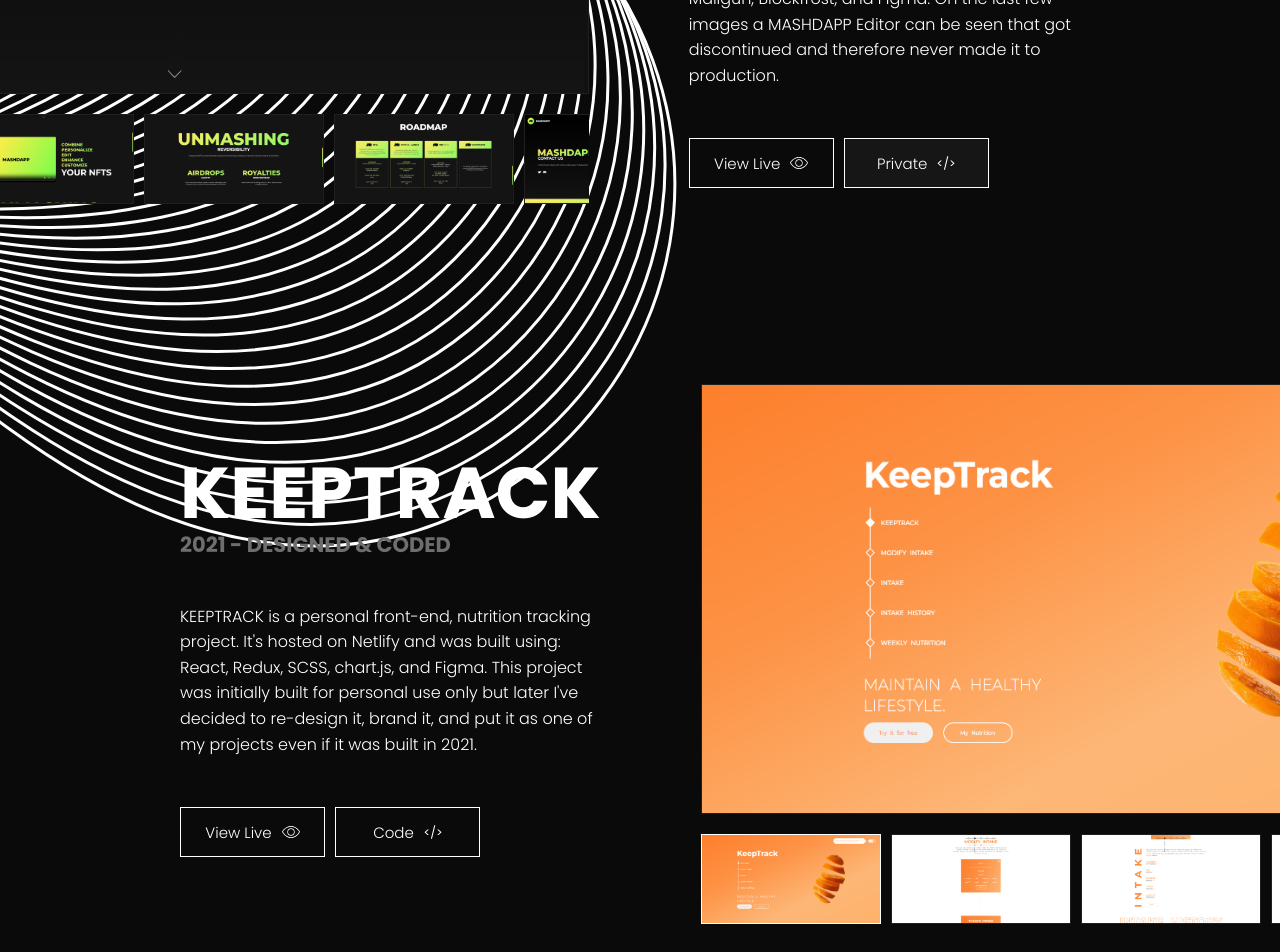
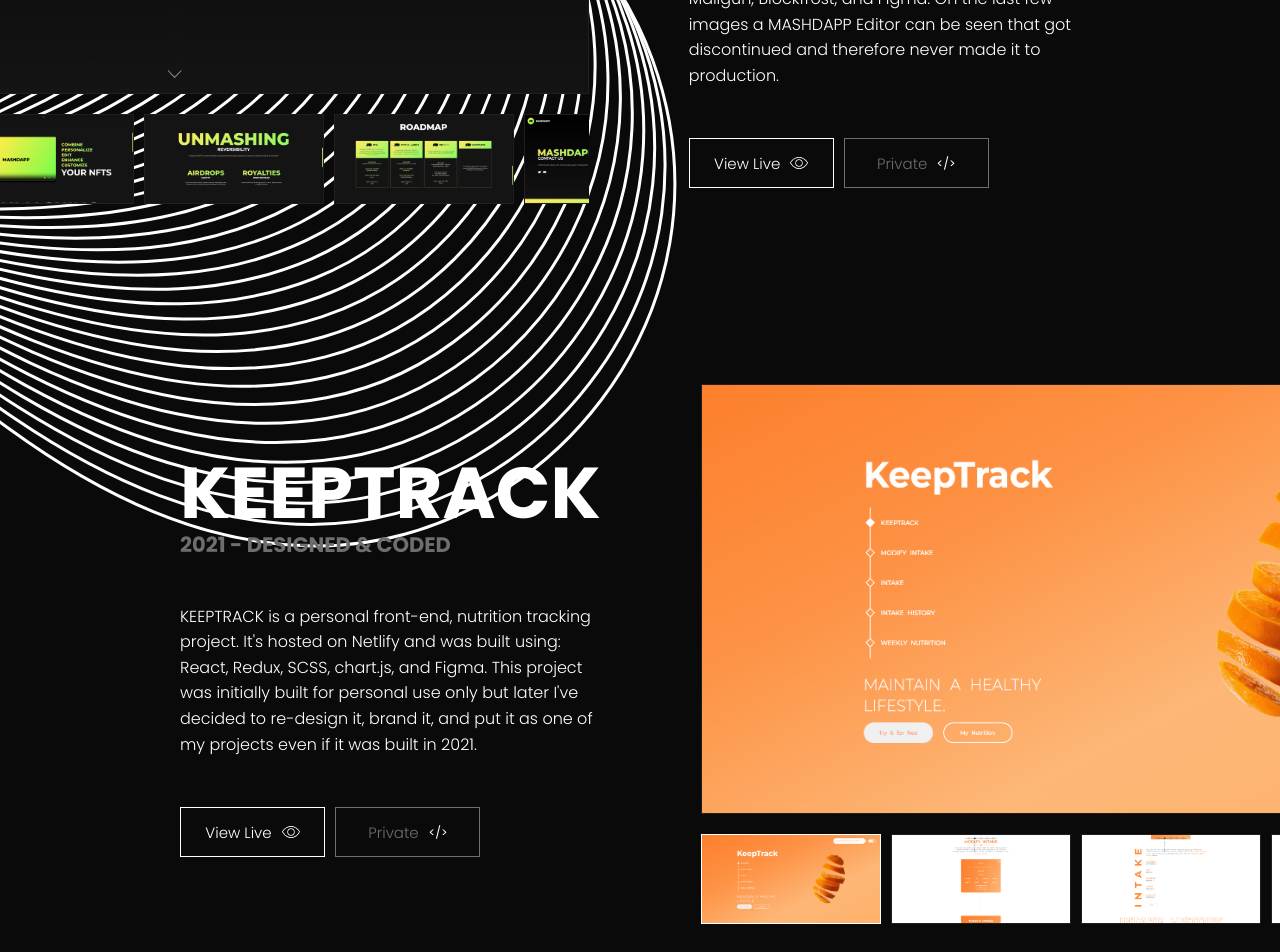
Before and after one commit to jovand3v/portfolio, a Next.js app: page / in a window 1280 px wide. Shown: the part 4040-4992 px from the top of the page. Built offline with nearby package versions, Linux system fonts and the light colour scheme.

Commit message:
updated project showcase disabled btn style

```diff
--- a/app/home/work-project-showcase.module.scss
+++ b/app/home/work-project-showcase.module.scss
@@ -42,8 +42,9 @@
   font-size: 15px;
 }
 .btnDisabled {
-  background: rgb(22, 22, 22);
   cursor: not-allowed;
+  color: var(--foreground-color-secondary);
+  border-color: var(--foreground-color-secondary);
 }
 .btnIcon {
   width: 18px;
--- a/app/home/work.tsx
+++ b/app/home/work.tsx
@@ -38,7 +38,7 @@
         subtitle="2021 - Designed & Coded"
         description="KEEPTRACK is a personal front-end, nutrition tracking project. It's hosted on Netlify and was built using: React, Redux, SCSS, chart.js, and Figma. This project was initially built for personal use only but later I've decided to re-design it, brand it, and put it as one of my projects even if it was built in 2021."
         liveLink="https://keep-track.netlify.app/"
-        githubLink="https://github.com/Dremiq/KeepTrack"
+        githubLink=""
         images={images.keep_track}
         reverse={false}
       />
```
